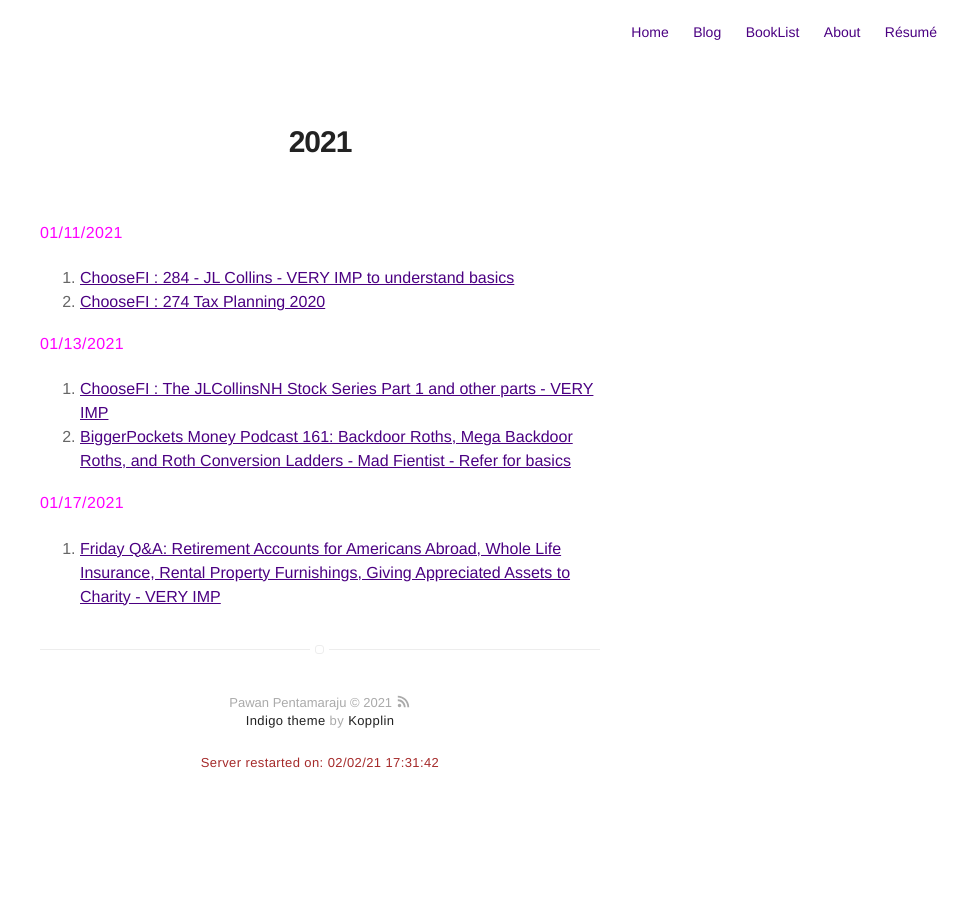
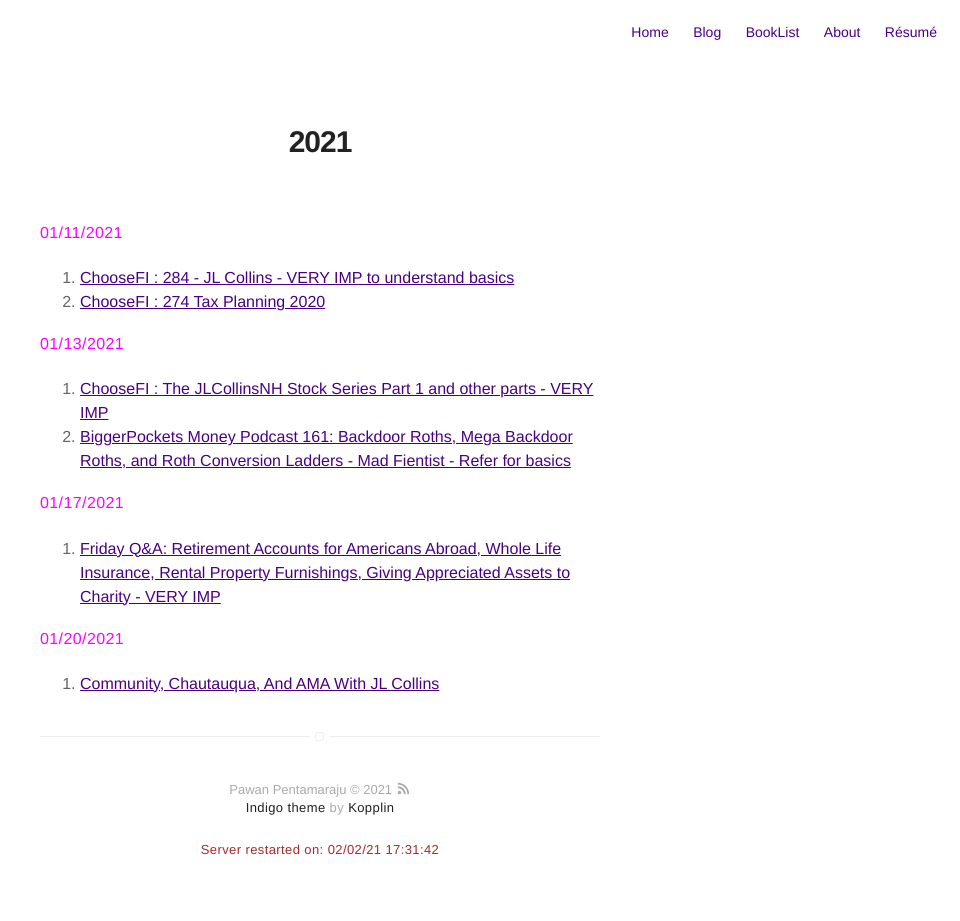
Before and after one commit to pawanpe/pawanpe.github.io, a Jekyll site: the page built from booklist/2021/articlesandvideos.markdown, in a window 1280 px wide. Shown: the whole page, without its empty margins (320-1280 px from the left). Built offline with Jekyll 4.4.1, drawn with Linux system fonts in a browser that asks for light colours; before the commit the page ends 900 px from its top, so only the background shows below that.

Commit message:
update for 1/20/2021

```diff
--- a/booklist/2021/articlesandvideos.markdown
+++ b/booklist/2021/articlesandvideos.markdown
@@ -18,3 +18,7 @@ layout: page
 <b style="color: magenta">01/17/2021</b>
 
 1. [Friday Q&A: Retirement Accounts for Americans Abroad, Whole Life Insurance, Rental Property Furnishings, Giving Appreciated Assets to Charity - VERY IMP](https://podcasts.google.com/feed/aHR0cDovL3JhZGljYWxwZXJzb25hbGZpbmFuY2UubGlic3luLmNvbS9yc3M/episode/YjNmMGJlNWEtMGI3Mi00NDAxLWIwNTEtM2QxNjNkOGI1ZDll?hl=en&ved=2ahUKEwihwPem06PuAhUtZN8KHfj-ALQQjrkEegQIChAF&ep=6)
+
+<b style="color: magenta">01/20/2021</b>
+
+1. [Community, Chautauqua, And AMA With JL Collins](https://www.choosefi.com/036-community-chatauqua-ama-jl-collins/)
```
